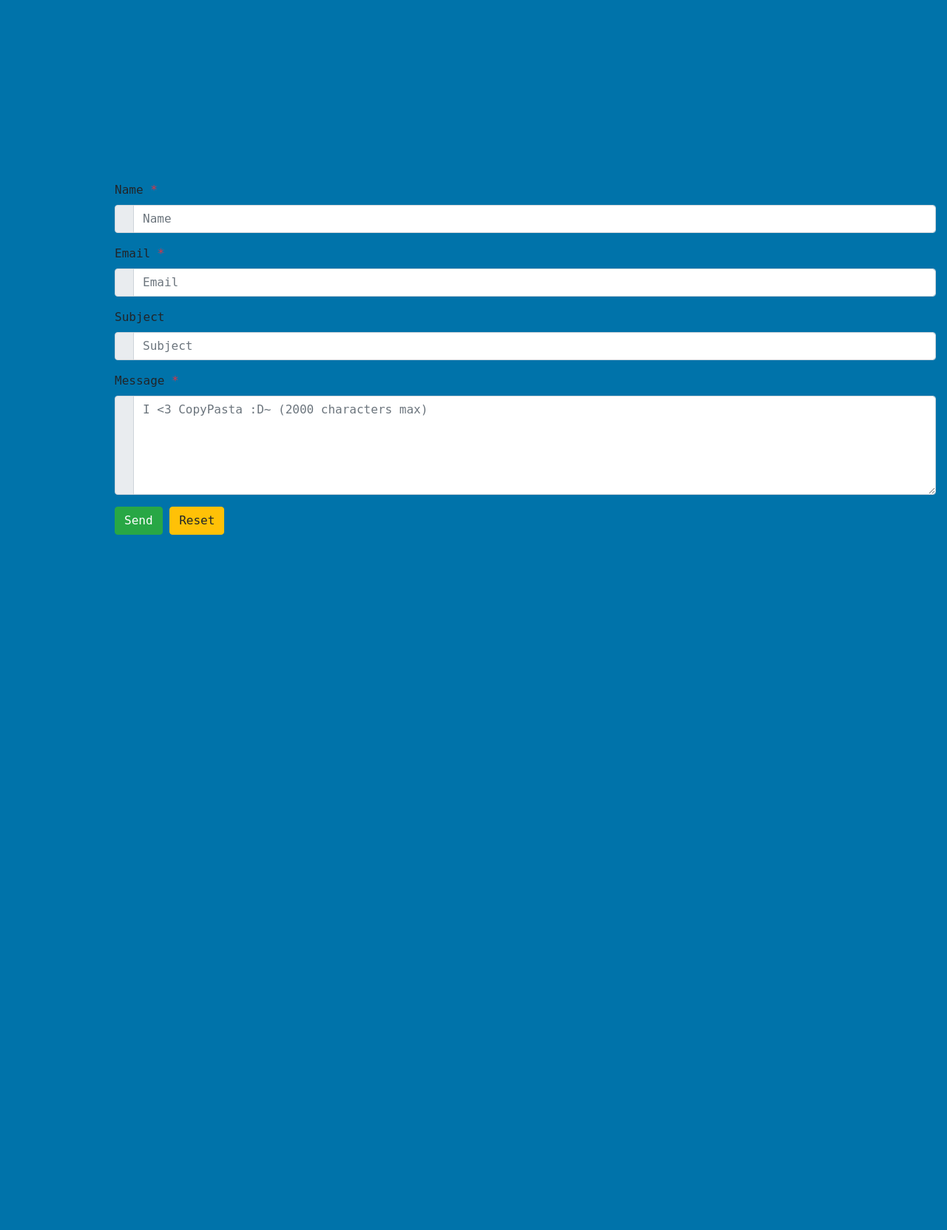
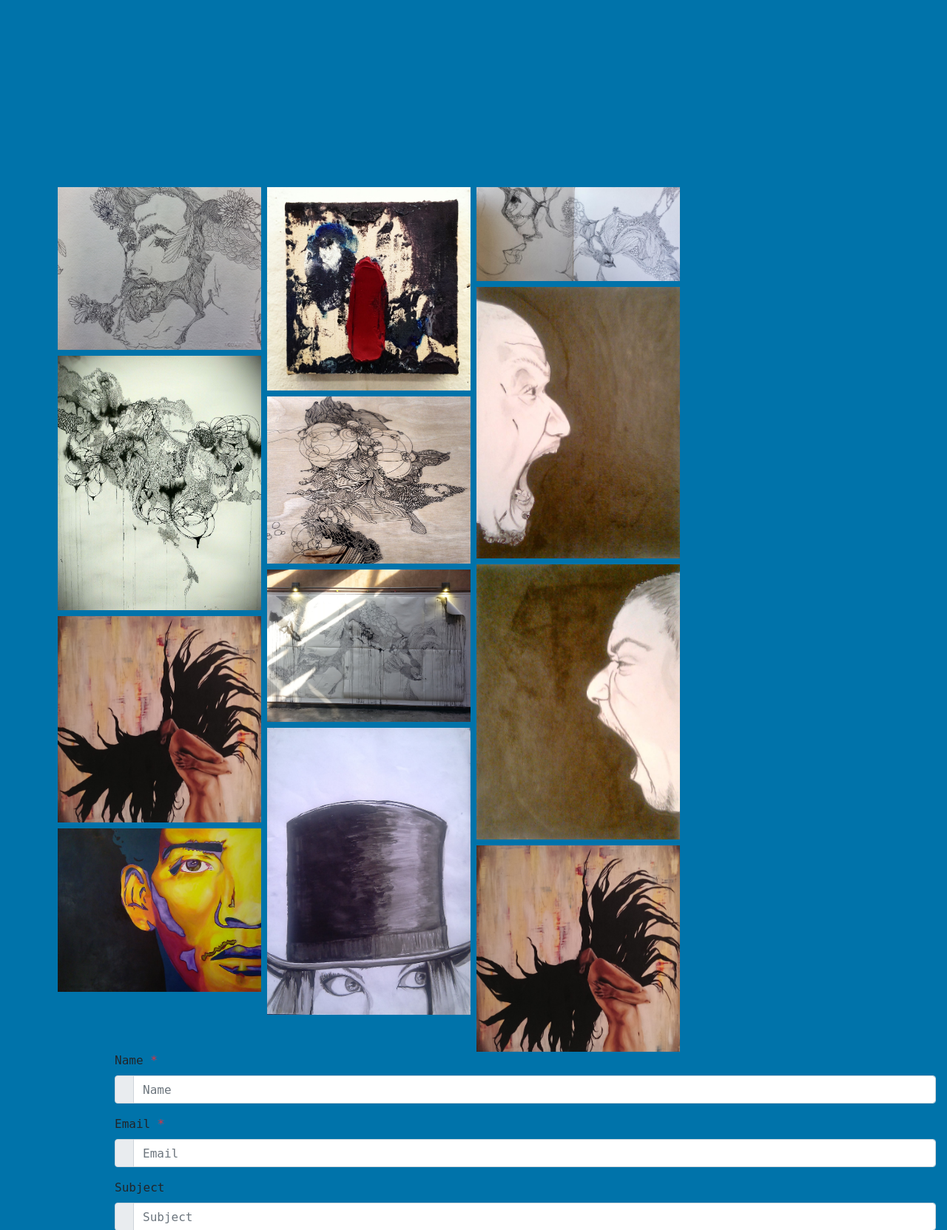
Before and after one commit to Leeyo84/personal-web-page, a PHP site: page / in a window 1280 px wide. Shown: the part 1808-3471 px from the top of the page at 74% size. Before the commit the page ends 2531 px from the top, so only its background shows below. Run offline with PHP 8.4, Linux system fonts and the light colour scheme; some libraries are stand-ins or nearby versions.

Commit message:
working on gallery

```diff
--- a/public_html/index.html
+++ b/public_html/index.html
@@ -84,9 +84,9 @@
 	<!--Welcome Section-->
 				<section class=" main-heading container-fluid" id="home">
 
-					<div class="main-wrapper">
+					<div>
 
-						<div class="section slide slide-one" data-background-color="#0073AA">
+						<div>
 							<div class="creator container-fluid row ">
 								<h4 class="col"></h4>
 								<h4 class="col"></h4>
@@ -187,84 +187,31 @@
 			</section>
 
 	<!--My Stuff Section-->
-<!--			<section class=" container-fluid stuff-i-made" id="stuff-i-made" >-->
-<!--				<div class="py-5">-->
-<!--&lt;!&ndash;Heading and intro to stuff i've made&ndash;&gt;-->
-<!--					<div>-->
-<!--							<h3 class="animated bounceInLeft slow">Stuff I've made!</h3>-->
-<!--							<p>My accomplishments are ever growing, please check back regularly to see what I"m up to. </p>-->
-<!--						</div>-->
-<!--				<div class="card-deck">-->
+<section>
 
-<!--					<div style="border: none" class="card">-->
-<!--						<img src="documentation/images/matt-nelson-cTyVIvzQslE-unsplash.jpg" class="card-img-top rounded-circle" alt="place holder for capstone">-->
-<!--						<div class="card-body text-center">-->
-<!--							<h5 class="card-title">Food Truck Foodie</h5>-->
-<!--							<p class="card-text">Web application for Food Trucks to promote their business.</p>-->
-<!--						</div>-->
-<!--					</div>-->
+	<div class="gallery-row container">
 
-<!--					<div style="border: none" class="card">-->
-<!--						<div id="carouselExampleFade" class="carousel slide carousel-fade" data-ride="carousel">-->
-<!--							<div class="carousel-inner">-->
+		<div class="gallery-column">
+			<img src="documentation/images/beardedman.jpg" style="width:100%">
+			<img src="documentation/images/largeabstractdrawing.jpg" style="width:100%">
+			<img src="documentation/images/wingedhair.jpg" style="width:100%">
+			<img src="documentation/images/rapist.jpg" style="width:100%">
+		</div>
 
-<!--								<div class="carousel-item active">-->
-<!--									<img src="documentation/images/Painting1.jpg" class="d-block w-100 rounded-circle" alt="oil painting of girl with winged hair">-->
-<!--								</div>-->
+		<div class="gallery-column">
+			<img src="documentation/images/bigsmall.jpg" style="width:100%">
+			<img src="documentation/images/doodleonwood.jpg" style="width:100%">
+			<img src="documentation/images/beardedmanandbirdmural.jpg" style="width:100%">
+			<img src="documentation/images/girltallhat.jpg" style="width:100%">
+		</div>
 
-<!--								<div class="carousel-item">-->
-<!--									<img src="documentation/images/painting2.jpg" class="d-block w-100 rounded-circle" alt="small oil painting">-->
-<!--								</div>-->
-
-<!--								<div class="carousel-item">-->
-<!--									<img src="documentation/images/girlwithhat.jpg" class="d-block w-100 rounded-circle" alt="ink drawing of girl w hat">-->
-<!--								</div>-->
-
-<!--							</div>-->
-<!--						</div>-->
-
-<!--						<div class="card-body text-center">-->
-<!--							<h5 class="card-title">Drawings and Paintings</h5>-->
-<!--							<p class="card-text">Some artwork I'm proud of.</p>-->
-<!--							<p class="card-text"><small class="text-muted">Last updated 3 mins ago</small></p>-->
-<!--						</div>-->
-<!--					</div>-->
-
-<!--					<div style="border: none" class="card">-->
-<!--							<div id="carouselExampleSlidesOnly" class="carousel slide carousel-fade" data-ride="carousel">-->
-<!--								<div class="carousel-inner">-->
-
-<!--										<div class="carousel-item active">-->
-<!--											<img src="documentation/images/Mural1.jpg" class="d-block w-100 rounded-circle" alt="sketch of man">-->
-<!--										</div>-->
-
-<!--										<div class="carousel-item">-->
-<!--											<img src="documentation/images/Mural2.jpg" class="d-block w-100 rounded-circle" alt="sketch of bird">-->
-<!--										</div>-->
-
-<!--										<div class="carousel-item">-->
-<!--											<img src="documentation/images/Mural3.jpg" class="d-block w-100 rounded-circle" alt="sketch of bird and man">-->
-<!--										</div>-->
-
-<!--										<div class="carousel-item">-->
-<!--											<img src="documentation/images/Mural5.jpg" class="d-block w-100 rounded-circle" alt="drawing in progress installed 1of2">-->
-<!--										</div>-->
-
-<!--										<div class="carousel-item">-->
-<!--											<img src="documentation/images/Mural6.jpg" class="d-block w-100 rounded-circle" alt="drawing in progress installed 2of2">-->
-<!--										</div>-->
-
-<!--								</div>-->
-<!--							</div>-->
-
-<!--								<div class="card-body text-center">-->
-<!--									<h5 class="card-title">In-Progress Installation</h5>-->
-<!--									<p class="card-text">This is a piece I did while at the University of New Mexico. I was a live piece that changed daily while on display. </p>-->
-<!--								</div>-->
-<!--						</div>-->
-<!--				</div>-->
-<!--			</div>-->
-<!--			</section>-->
+		<div class="gallery-column">
+			<img src="documentation/images/girlwithbird.jpg" style="width:100%">
+			<img src="documentation/images/josh.jpg" style="width:100%">
+			<img src="documentation/images/jesus.jpg" style="width:100%">
+			<img src="documentation/images/wingedhair.jpg" style="width:100%">
+		</div>
+</section>
 
 	<!--Contact Form Section-->
 			<section class=" pwp-contact-form" id="contact-form-link" >
--- a/public_html/styles/style.css
+++ b/public_html/styles/style.css
@@ -83,6 +83,47 @@ a:hover {
 	display: block;
 	overflow: auto;
 }
+
+.gallery-row {
+	display: -ms-flexbox; /* IE10 */
+	display: flex;
+	-ms-flex-wrap: wrap; /* IE10 */
+	flex-wrap: wrap;
+	padding: 0 4px;
+}
+
+/* Create four equal columns that sits next to each other */
+.gallery-column {
+	-ms-flex: 25%; /* IE10 */
+	flex: 25%;
+	max-width: 25%;
+	padding: 0 4px;
+}
+
+.gallery-column img {
+	margin-top: 8px;
+	vertical-align: middle;
+	width: 100%;
+}
+
+/* Responsive layout - makes a two column-layout instead of four columns */
+@media screen and (max-width: 800px) {
+	.gallery-column {
+		-ms-flex: 50%;
+		flex: 50%;
+		max-width: 50%;
+	}
+}
+
+/* Responsive layout - makes the two columns stack on top of each other instead of next to each other */
+@media screen and (max-width: 600px) {
+	.gallery-column {
+		-ms-flex: 100%;
+		flex: 100%;
+		max-width: 100%;
+	}
+}
+
 
 /*contact form*/
 .pwp-contact-form {
```
